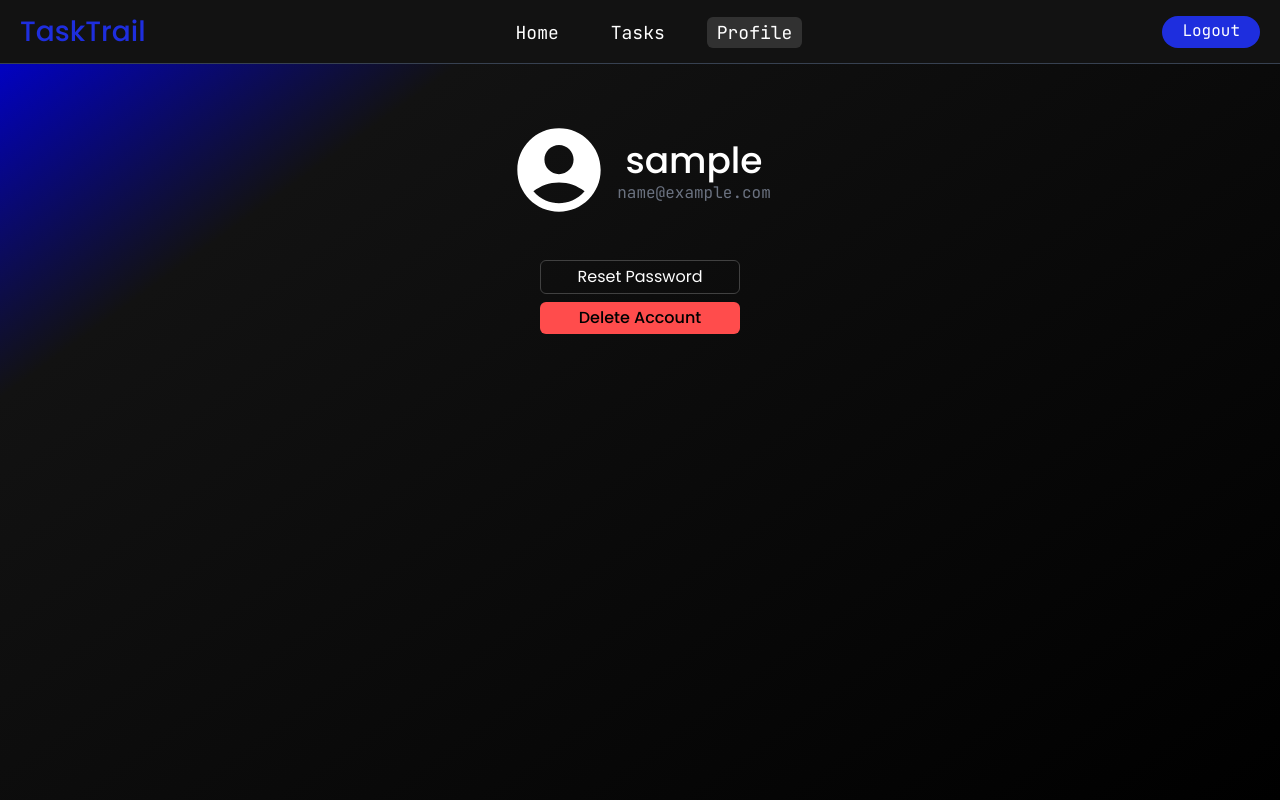
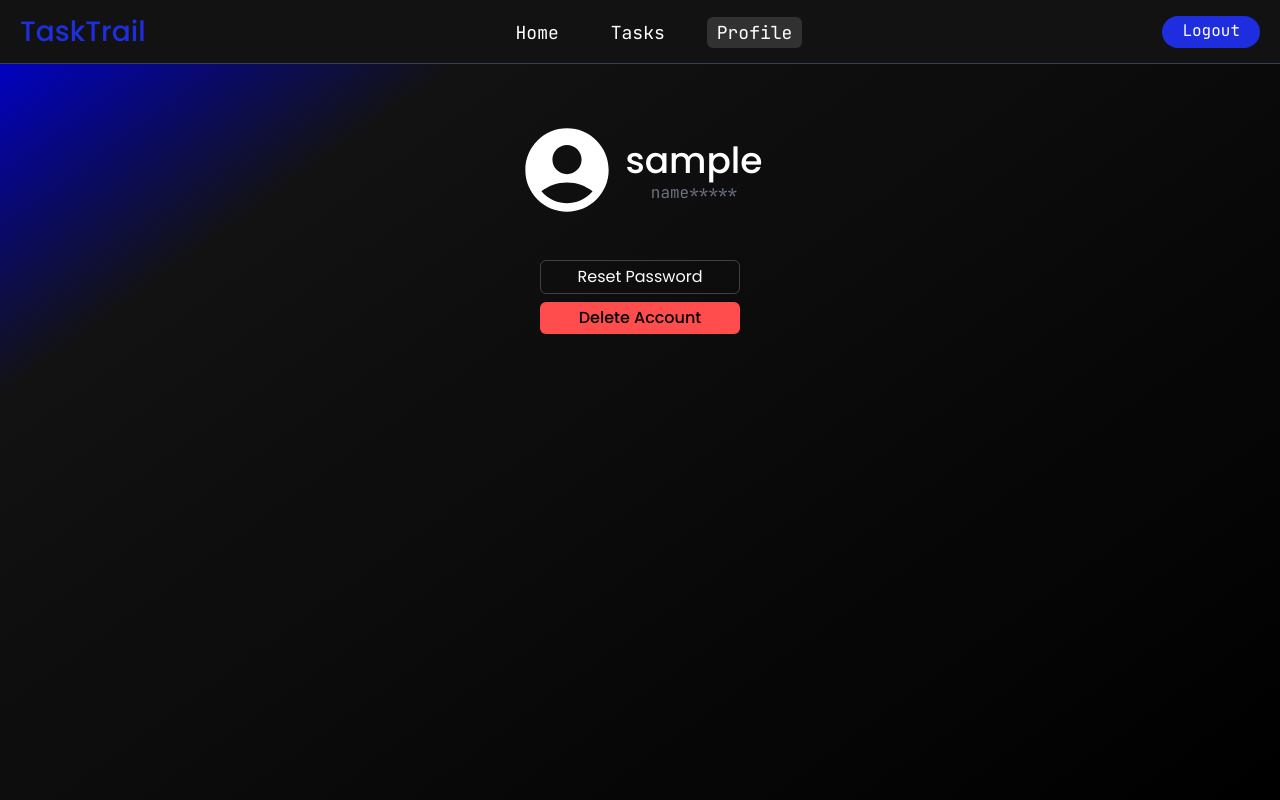
Before and after one commit to subodhsingh2004/TaskTrail, a React (Vite) app in the folder frontend/: page /profile/1 in a window 1280 px wide. Built offline with nearby package versions, Linux system fonts and the light colour scheme; sample sign-in values are in the browser's storage.

Commit message:
changed profile

```diff
--- a/frontend/src/pages/Profile.jsx
+++ b/frontend/src/pages/Profile.jsx
@@ -5,6 +5,15 @@ import { NavLink } from 'react-router-dom';
 
 function Profile() {
     const userInfo = useSelector(state => state.auth.user)
+
+    const emailSlicer = () => {
+        let email = userInfo.email
+        let start = email.substring(0,4)
+        let middle = "*****"
+        let end = email.substring(-1,-10)
+
+        return start + middle + end;
+    }
 
     return (
         <>
@@ -16,7 +25,7 @@ function Profile() {
                             <AccountCircleIcon sx={{ color: "#fff", fontSize: "100px", margin: 0 }} />
                             <div className='leading-tight w-full flex flex-col items-center'>
                                 <h1 className='text-white text-center font-[poppins] font-medium text-[30px] sm:text-[36px] text-clip'>{userInfo.username}</h1>
-                                <h3 className='font-jetbrains text-gray-500'>{userInfo.email}</h3>
+                                <h3 className='font-jetbrains text-gray-500'>{emailSlicer()}</h3>
                             </div>
                         </div>
                     </div>
```
